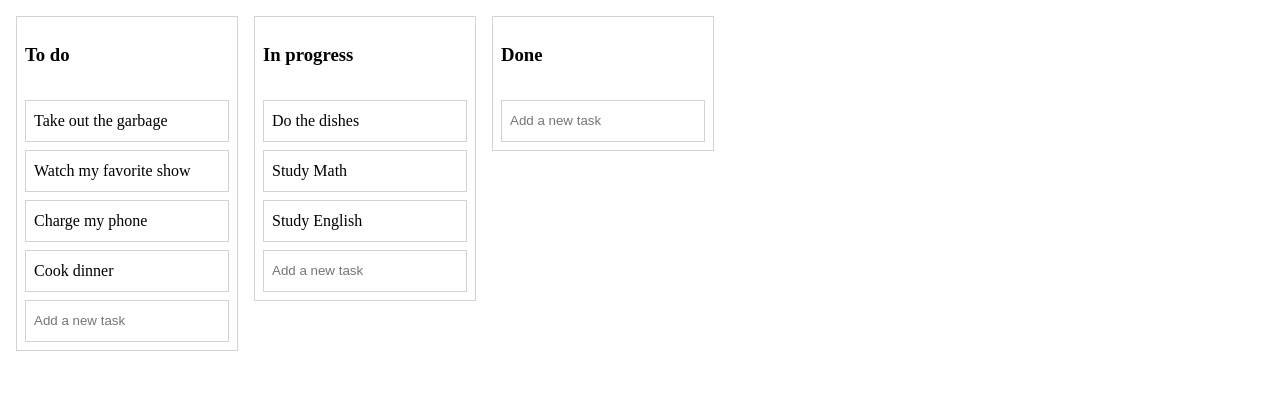
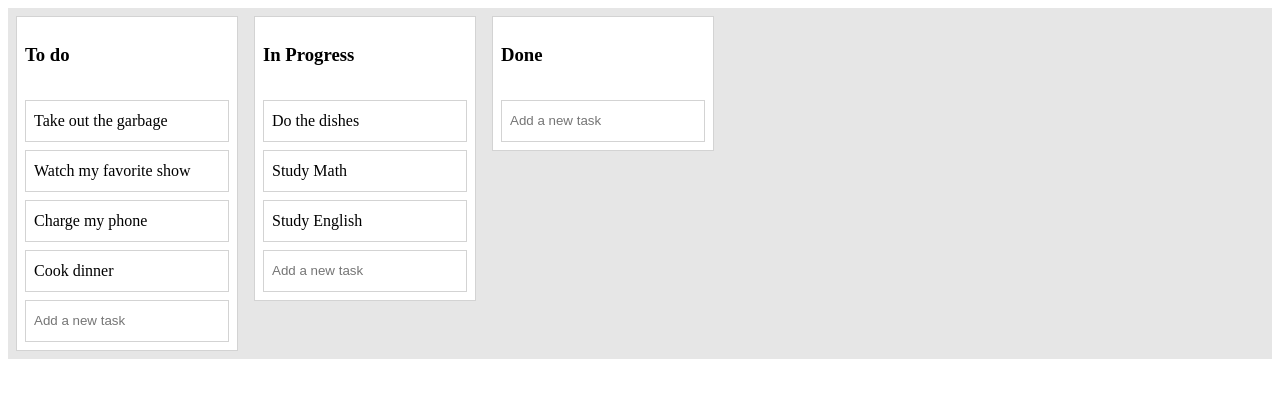
Before and after one commit to jasonluo07/react-beautiful-dnd-sandbox, a React (Create React App) app: page / in a window 1280 px wide. Shown: the top 398 px of the page. Built offline with nearby package versions, Linux system fonts and the light colour scheme.

Commit message:
refactor: css

```diff
--- a/src/components/AddTask.tsx
+++ b/src/components/AddTask.tsx
@@ -2,14 +2,16 @@ import { ChangeEvent, KeyboardEvent, useState } from 'react';
 import styled from 'styled-components';
 
 const Container = styled.div`
+  border: 1px solid lightgrey;
   background-color: white;
-  border: 1px solid lightgrey;
 `;
 
 const Input = styled.input`
+  border: none;
+
   height: 40px;
   line-height: 40px;
-  border: none;
+
   width: 100%;
   padding: 0 8px;
   box-sizing: border-box;
--- a/src/components/Column.tsx
+++ b/src/components/Column.tsx
@@ -20,8 +20,8 @@ const Title = styled.h3`
 
 const TaskList = styled.div<{ isDraggingOver: boolean }>`
   padding: 8px;
+  background-color: ${props => (props.isDraggingOver ? 'skyblue' : 'white')};
   transition: background-color 0.2s ease;
-  background-color: ${props => (props.isDraggingOver ? 'skyblue' : 'white')};
 `;
 
 export default function Column(props: ColumnProps) {
--- a/src/components/Kanban.tsx
+++ b/src/components/Kanban.tsx
@@ -9,6 +9,7 @@ import initialData from '../initialData';
 const Container = styled.div`
   display: flex;
   align-items: flex-start;
+  background-color: #e6e6e6;
 `;
 
 export default function Kanban() {
--- a/src/initialData.ts
+++ b/src/initialData.ts
@@ -18,7 +18,7 @@ const initialData: IKanban = {
     },
     'column-2': {
       id: 'column-2',
-      title: 'In progress',
+      title: 'In Progress',
       taskOrder: ['task-5', 'task-6', 'task-7'],
     },
     'column-3': {
```
